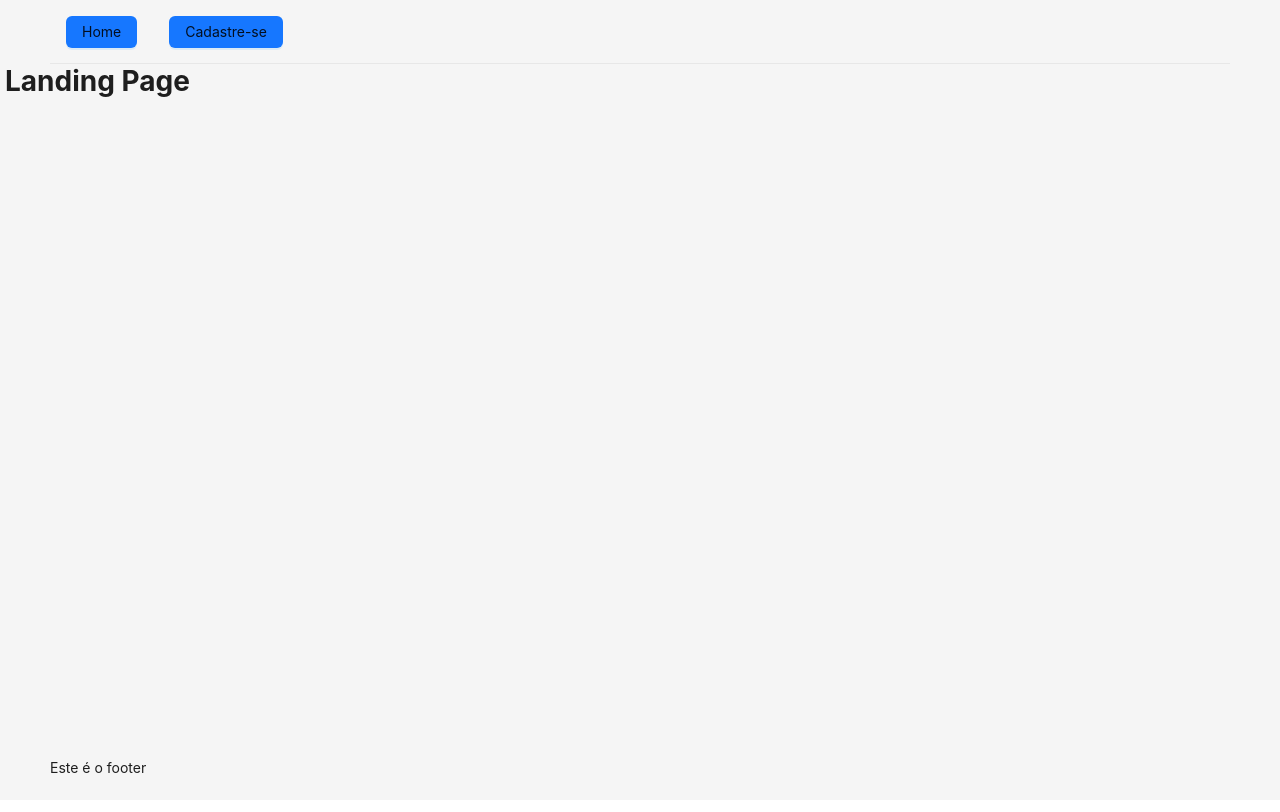
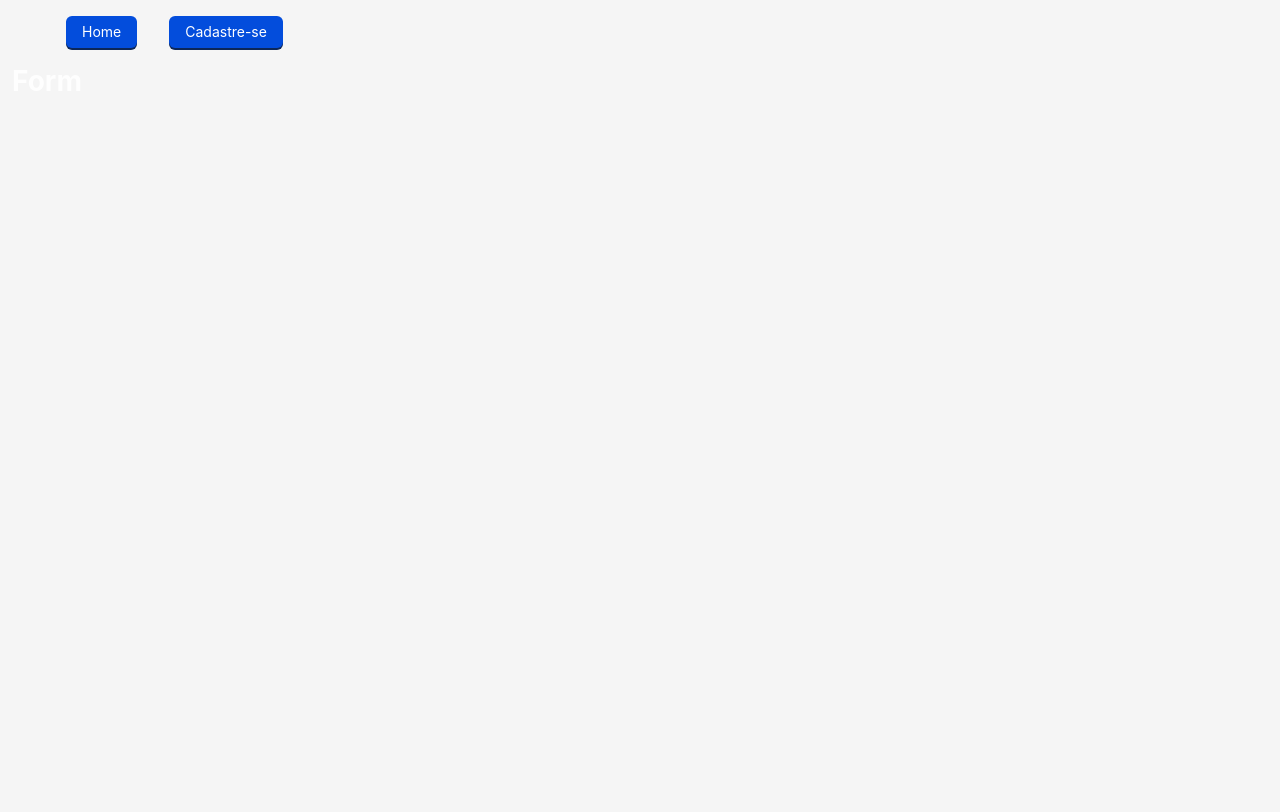
Before and after one commit to Pablo-Rafael-Martin/monitor-cripto, a Next.js app: page / in a window 1280 px wide. Shown: the top 812 px of the page. Built offline with nearby package versions, Linux system fonts and the light colour scheme; what @ant-design/nextjs-registry would draw is missing.

Commit message:
Style: definindo o tema global da aplicação

```diff
--- a/src/app/layout.tsx
+++ b/src/app/layout.tsx
@@ -1,6 +1,8 @@
 import type { Metadata } from "next";
 import "./style/global.scss";
 import { AntdRegistry } from "@ant-design/nextjs-registry";
+import { ConfigProvider } from "antd";
+import { themeConfig } from './style/theme.js';
 
 // export const metadata: Metadata = {
 //   title: "Create Next App",
@@ -16,7 +18,9 @@ export default function RootLayout({
 		<html lang="pt-BR">
 			<body>
 				{/* {children} */}
+				<ConfigProvider theme={themeConfig}>
 					<AntdRegistry>{children}</AntdRegistry>
+				</ConfigProvider>
 			</body>
 		</html>
 	);
--- a/src/app/page.tsx
+++ b/src/app/page.tsx
@@ -6,16 +6,23 @@ import AppMenu from "@/components/AppMenu";
 
 export default function Home() {
     return (
-        <Layout style={{minHeight: '100vh',}}>
-            <Header style={{backgroundColor: "transparent"}}>
+        <Layout style={{ minHeight: '100vh', }}>
+            <Header style={{ backgroundColor: "transparent" }}>
                 {/* Este é o header */}
                 {/* Logo */}
 
                 <AppMenu />
             </Header>
 
-            <Content className="main-frame flex">
-                <h1>Landing Page</h1>
+            <Content >
+                {/* <div className="col-5 offset-1">
+                    <h1>Landing Page</h1>
+                </div> */}
+                <div className="main-frame flex">
+                    <div className="col-5">
+                        <h1>Form</h1>
+                    </div>
+                </div>
             </Content>
 
             <Footer>
--- /dev/null
+++ b/src/app/style/theme.js
@@ -0,0 +1,18 @@
+import { theme } from "antd"
+
+export const themeConfig = {
+    algorithm: theme.darkAlgorithm,
+    token: {
+        colorBgBase: '#f5f5f5',
+        colorPrimary: '#0057FF',
+        colorInfo: '#0057FF',
+        colorLink: '#0057FF',
+    },
+    components: {
+        Button: {
+            // defaultColor: 'red',
+            primaryColor: 'white !important',
+            // solidTextColor: 'red',
+        }
+    }
+}
--- a/src/components/AppMenu.tsx
+++ b/src/components/AppMenu.tsx
@@ -6,7 +6,7 @@ import React from 'react';
 
 function AppMenu() {
     const menuItems = [
-        { label: <Button type="primary" href={"/"}>Home</Button>, key: 1 },
+        { label: <Button type="primary" color="default" href={"/"}>Home</Button>, key: 1 },
         { label: <Button type="primary" href={'/cadastro'}>Cadastre-se</Button>, key: 2 }
     ];
 
```
Lines whose indentation alone changed are shown as unchanged.
